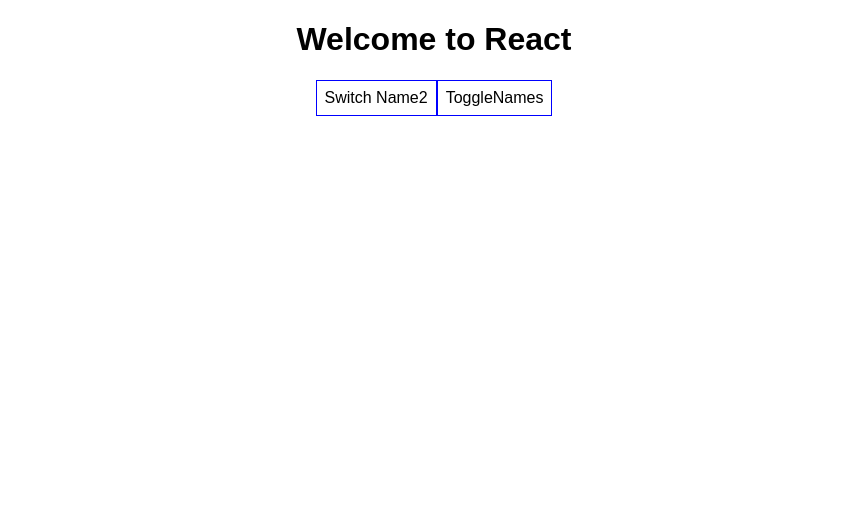
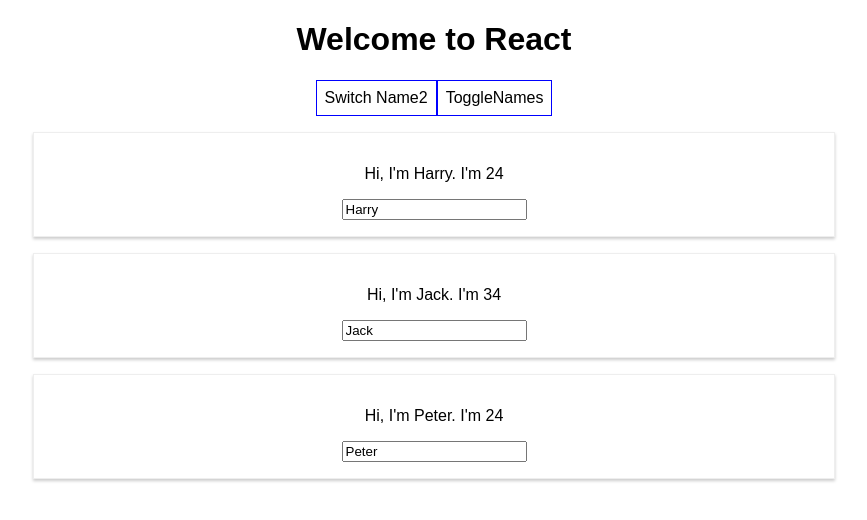
Before and after one commit to harryuan65/React-Review, a React (Create React App) app: page / in a window 1280 px wide. Shown: the top 520 px of the page, without its empty margins (206-1073 px from the left). Built offline with nearby package versions, Linux system fonts and the light colour scheme.

Commit message:
feat: mapping obj arr to jsx

```diff
--- a/src/App.js
+++ b/src/App.js
@@ -16,7 +16,7 @@
         name: "Peter", age: 24,
       },
     ],
-    showPersons: false
+    showPersons: true
   }
   switchNameHandler = (newName) => {
     this.setState({
@@ -68,24 +68,14 @@
     let persons = null;
     if(this.state.showPersons){
       persons = <div>
-      <Person
-        name={this.state.persons[0].name}
-        age={this.state.persons[0].age}
-        click={this.switchNameHandler.bind(this, "ClickedOnMe")}
-        changed={this.nameChangeHandler}
-       />
-       <Person
-        name={this.state.persons[1].name}
-        age={this.state.persons[1].age}
-        click={ () => this.switchNameHandler("靠北喔")}
-        changed={this.nameChangeHandler}
-       />
-       <Person
-        name={this.state.persons[2].name}
-        age={this.state.persons[2].age}
-        click={this.switchNameHandler.bind(this, "ClickedOnMe")}
-        changed={this.nameChangeHandler}
-       />
+      {this.state.persons.map(person=>{
+        return <Person
+                  name={person.name}
+                  age={person.age}
+                  click={this.switchNameHandler}
+                  changed={this.nameChangeHandler}
+                />
+      })}
       </div>
     }
     return (
```
